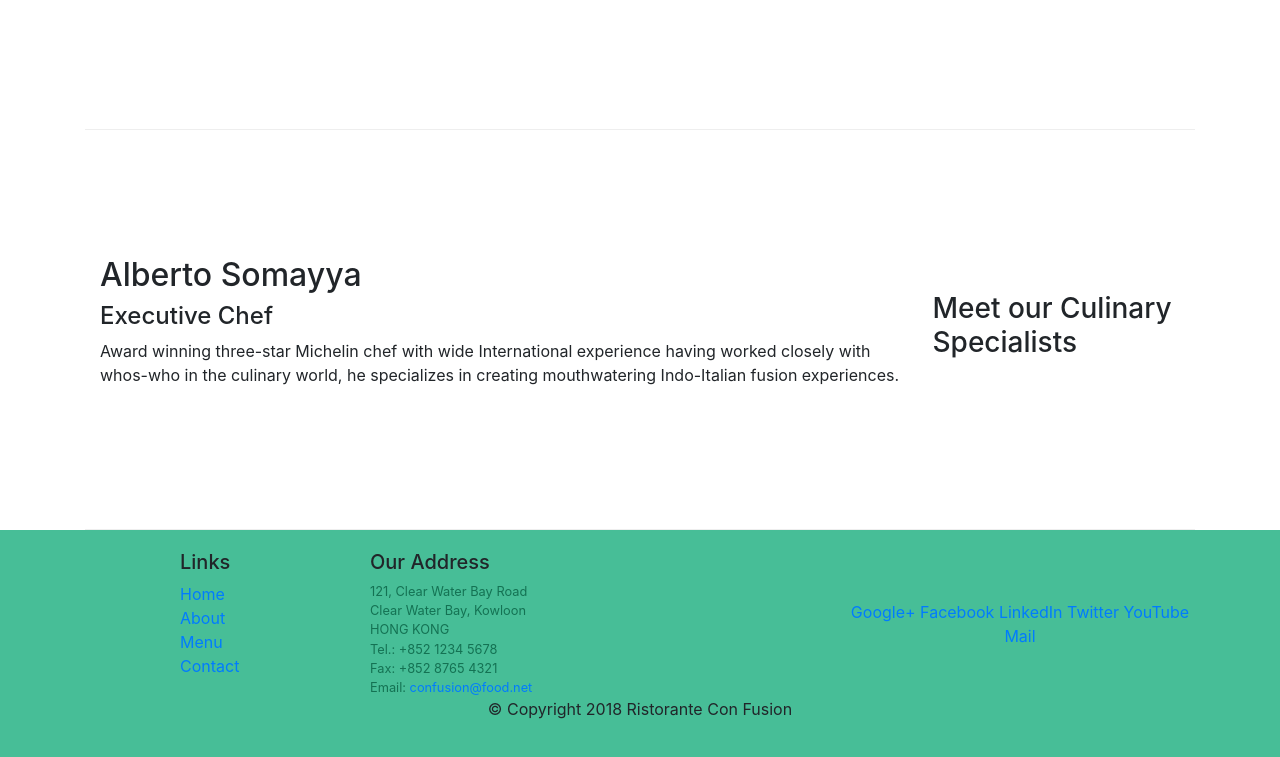
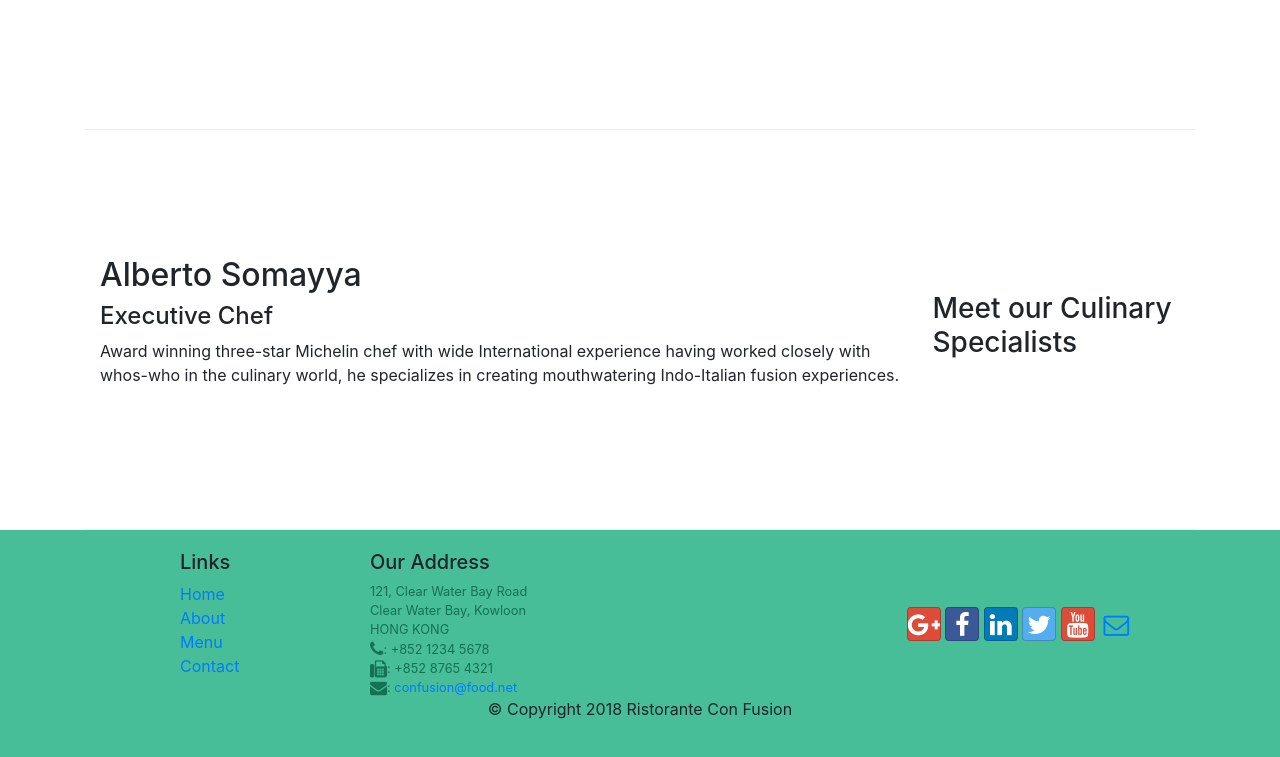
Before and after one commit to ShuLi1023/bootstrap4, a website: page index.html in a window 1280 px wide. Shown: the part 1004-1761 px from the top of the page. Drawn offline with nearby package versions, Linux system fonts and the light colour scheme.

Commit message:
Icon Fonts

```diff
--- a/index.html
+++ b/index.html
@@ -8,6 +8,9 @@
 
  <!-- Bootstrap CSS -->
  <link rel="stylesheet" href="node_modules/bootstrap/dist/css/bootstrap.min.css">
+ <link rel="stylesheet" href="node_modules/font-awesome/css/font-awesome.min.css">
+ <link rel="stylesheet" href="./node_modules/bootstrap-social/bootstrap-social.css">
+
  <link rel="stylesheet" href="css/styles.css">
 
  <title>Ristorante Con Fusion</title>
@@ -22,10 +25,10 @@
         <a class="navbar-brand" href="#">Ristorante Con Fusion</a>
             <div class="collapse navbar-collapse" id="NavBar">
                 <ul class="navbar-nav mr-auto">
-                    <li class="nav-item active"><a class="nav-link" href="#">Home</a></li>
-                    <li class="nav-item"><a class="nav-link" href="./aboutus.html">About</a></li>
-                    <li class="nav-item"><a class="nav-link" href="#">Menu</a></li>
-                    <li class="nav-item"><a class="nav-link" href="#">Contact</a></li>
+                    <li class="nav-item active"><a class="nav-link" href="#"><span class="fa fa-home fa-lg"></span>Home</a></li>
+                    <li class="nav-item"><a class="nav-link" href="./aboutus.html"><span class="fa fa-info fa-lg"></span>About</a></li>
+                    <li class="nav-item"><a class="nav-link" href="#"><span class="fa fa-list fa-lg"></span>Menu</a></li>
+                    <li class="nav-item"><a class="nav-link" href="#"><span class="fa fa-address-card fa-lg"></span>Contact</a></li>
                 </ul>
             </div>
 
@@ -96,19 +99,19 @@
 		              121, Clear Water Bay Road<br>
 		              Clear Water Bay, Kowloon<br>
 		              HONG KONG<br>
-		              Tel.: +852 1234 5678<br>
-		              Fax: +852 8765 4321<br>
-		              Email: <a href="mailto:confusion@food.net">confusion@food.net</a>
+		              <i class="fa fa-phone fa-lg"></i>: +852 1234 5678<br>
+                      <i class="fa fa-fax fa-lg"></i>: +852 8765 4321<br>
+                      <i class="fa fa-envelope fa-lg"></i>: <a href="mailto:confusion@food.net">confusion@food.net</a>
 		           </address>
                 </div>
                 <div class="col-12 col-sm-4 align-self-center">
                     <div class="text-center">
-                        <a href="http://google.com/+">Google+</a>
-                        <a href="http://www.facebook.com/profile.php?id=">Facebook</a>
-                        <a href="http://www.linkedin.com/in/">LinkedIn</a>
-                        <a href="http://twitter.com/">Twitter</a>
-                        <a href="http://youtube.com/">YouTube</a>
-                        <a href="mailto:">Mail</a>
+                        <a class="btn btn-social-icon btn-google" href="http://google.com/+"><i class="fa fa-google-plus fa-lg"></i></a>
+                        <a class="btn btn-social-icon btn-facebook" href="http://www.facebook.com/profile.php?id="><i class="fa fa-facebook fa-lg"></i></a>
+                        <a class="btn btn-social-icon btn-linkedin" href="http://www.linkedin.com/in/"><i class="fa fa-linkedin fa-lg"></i></a>
+                        <a class="btn btn-social-icon btn-twitter" href="http://twitter.com/"><i class="fa fa-twitter fa-lg"></i></a>
+                        <a class="btn btn-social-icon btn-google" href="http://youtube.com/"><i class="fa fa-youtube fa-lg"></i></a>
+                        <a class="btn btn-social-icon" href="mailto:"><i class="fa fa-envelope-o fa-lg"></i></a>
                     </div>
                 </div>
            </div>
--- a/package.json
+++ b/package.json
@@ -15,6 +15,8 @@
   },
   "dependencies": {
     "bootstrap": "^4.0.0",
+    "bootstrap-social": "^5.1.1",
+    "font-awesome": "^4.7.0",
     "jquery": "^3.3.1",
     "popper.js": "^1.12.9"
   }
```
Also changed, not shown: aboutus.html (+15 -13 lines), 1 other file.
